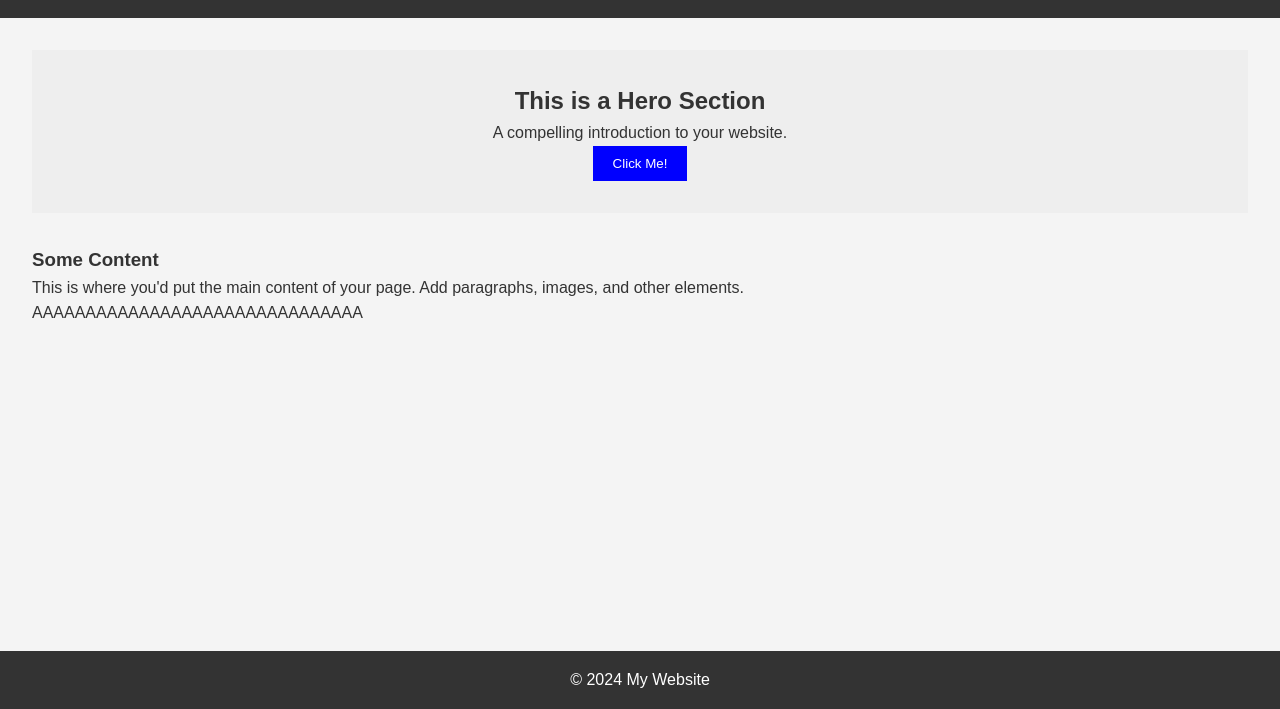
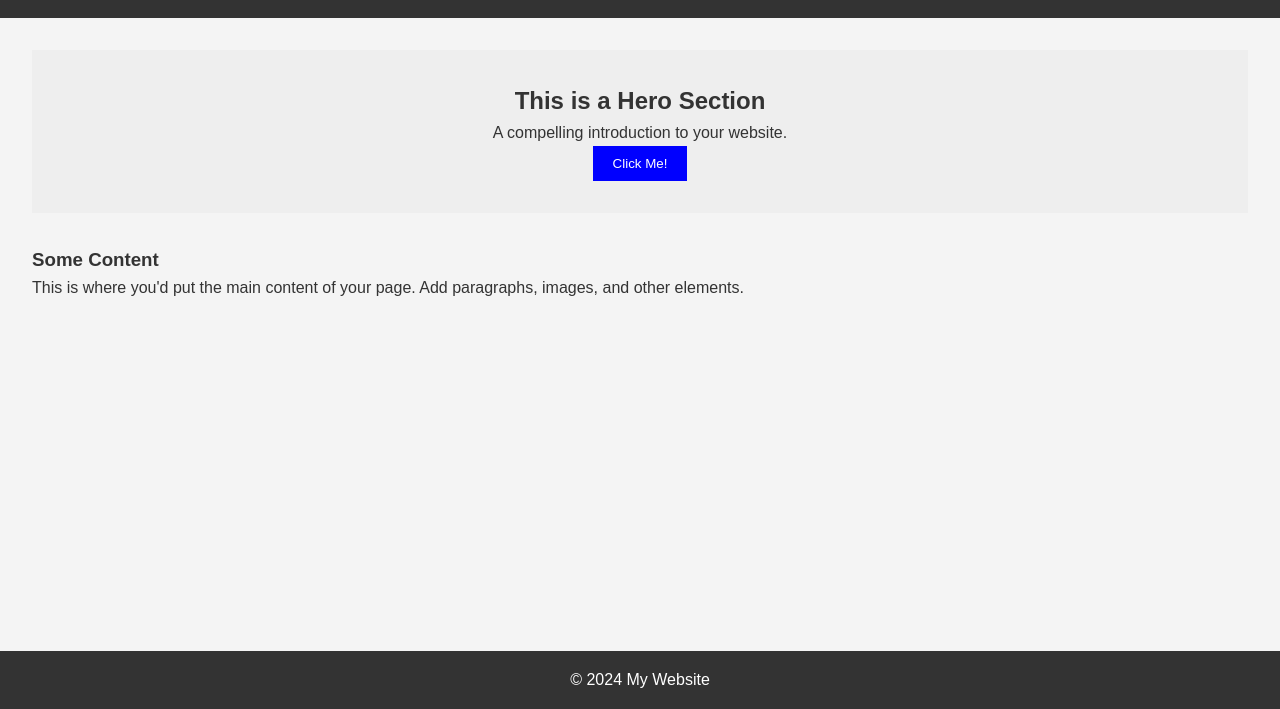
Before and after one commit to Migitulusu/TestRepo, a plain HTML site: page index.html in a window 1280 px wide. Shown: the part 91-800 px from the top of the page. Drawn offline with Linux system fonts and the light colour scheme; files that its build step writes are made by us from their sources; files whose address does not match are found by name.

Commit message:
Update index.html

```diff
--- a/index.html
+++ b/index.html
@@ -30,7 +30,6 @@
         <section id="content">
             <h3>Some Content</h3>
             <p>This is where you'd put the main content of your page.  Add paragraphs, images, and other elements.</p>
-            <p>AAAAAAAAAAAAAAAAAAAAAAAAAAAAAAA</p>
         </section>
     </main>
 
```
